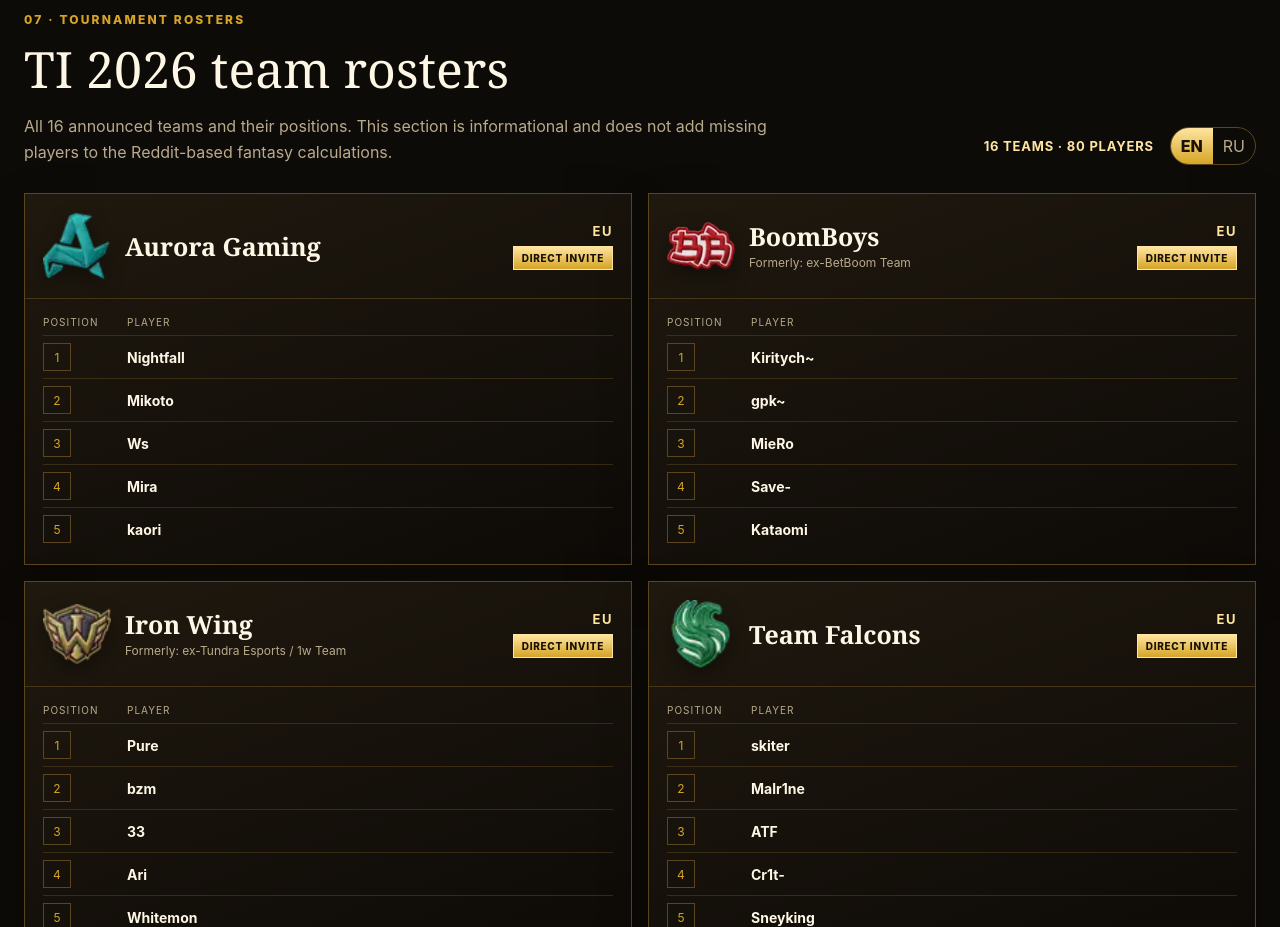
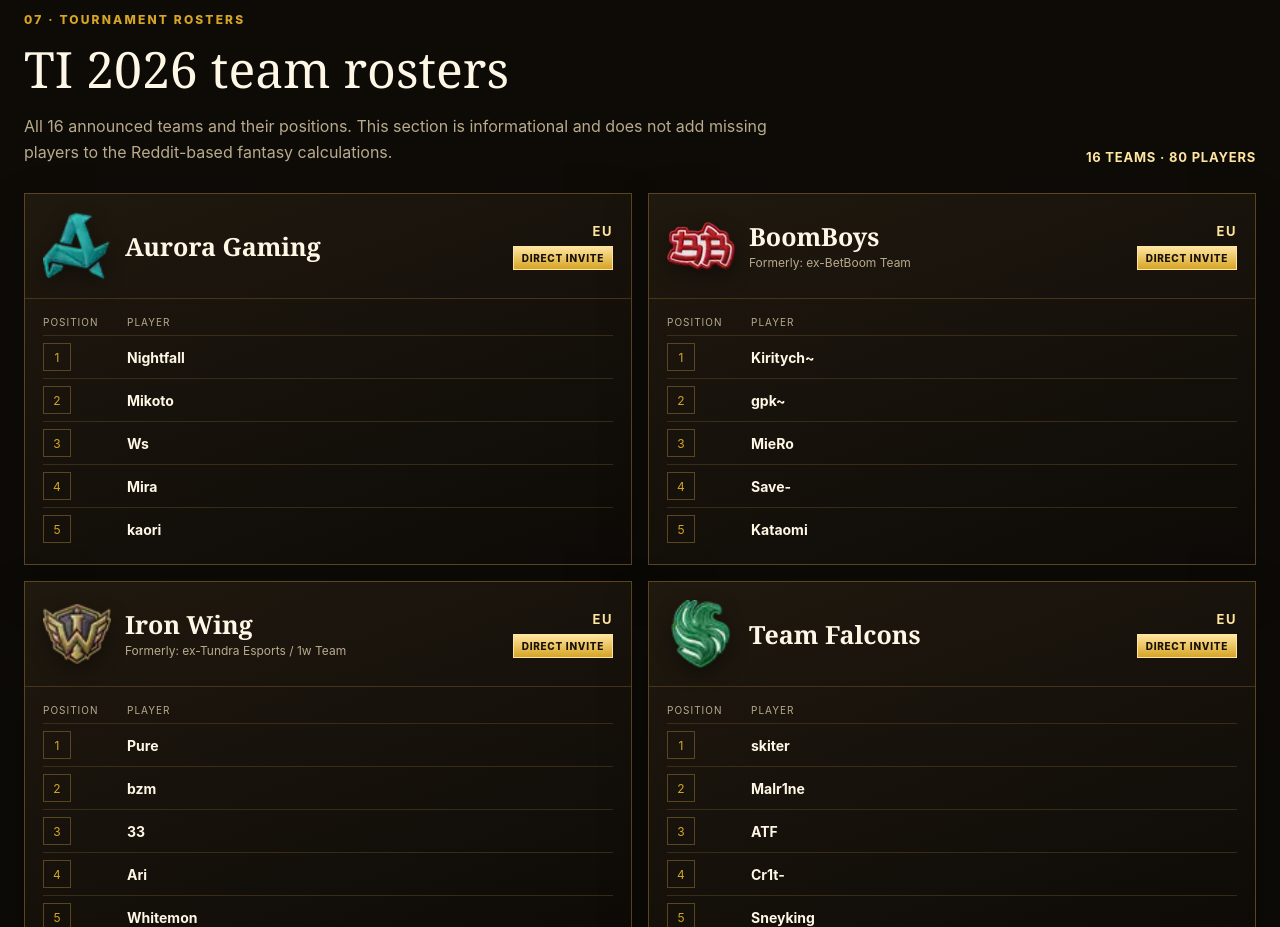
Before and after one commit to Kadadji1/dota2-fantasy-optimizer-2026, a Next.js app: page / in a window 1280 px wide. Shown: the part 8960-9887 px from the top of the page. Built offline with nearby package versions, Linux system fonts and the light colour scheme.

Commit message:
Localize tournament rosters in all four site languages

```diff
--- a/components/Rosters.tsx
+++ b/components/Rosters.tsx
@@ -1,8 +1,8 @@
 "use client";
 
-import { useState } from "react";
+import { useEffect, useState } from "react";
 
-type Language = "en" | "ru";
+type SiteLanguage = "en" | "ru" | "es" | "zh";
 type Team = {
   name: string;
   former: string | null;
@@ -27,36 +27,63 @@ const teams: Team[] = [
   { name: "TEAM VISION", former: null, region: "EU", qualification: "qualifier", players: ["Satanic", "No[o]ne-", "Noticed", "9Class", "Dukalis"] },
   { name: "Team Resilience", former: null, region: "CN", qualification: "qualifier", players: ["YSR-04E", "Echozz", "niu", "planet", "zzq"] },
   { name: "Team Spirit", former: null, region: "EU", qualification: "qualifier", players: ["Yatoro", "Larl", "Collapse", "not me", "rue"] },
-  { name: "Vici Gaming", former: null, region: "CN", qualification: "qualifier", players: ["shiro", "Xm", "Bach", "XinQ", "y`"] },
+  { name: "Vici Gaming", former: null, region: "CN", qualification: "qualifier", players: ["shiro", "Xm", "Bach", "XinQ", "y`"] }
 ];
 
-const copy = {
+const copy: Record<SiteLanguage, {
+  eyebrow: string; title: string; subtitle: string; direct: string; qualifier: string;
+  former: string; position: string; player: string; coverage: string;
+}> = {
   en: {
     eyebrow: "07 · TOURNAMENT ROSTERS",
     title: "TI 2026 team rosters",
     subtitle: "All 16 announced teams and their positions. This section is informational and does not add missing players to the Reddit-based fantasy calculations.",
-    direct: "Direct invite",
-    qualifier: "Qualified",
-    former: "Formerly",
-    position: "Position",
-    player: "Player",
-    coverage: "16 teams · 80 players"
+    direct: "Direct invite", qualifier: "Qualified", former: "Formerly", position: "Position", player: "Player", coverage: "16 teams · 80 players"
   },
   ru: {
     eyebrow: "07 · СОСТАВЫ ТУРНИРА",
     title: "Составы команд TI 2026",
     subtitle: "Все 16 заявленных команд и позиции игроков. Этот раздел справочный и не добавляет отсутствующих игроков в расчёты по датасету Reddit.",
-    direct: "Прямое приглашение",
-    qualifier: "Через квалификацию",
-    former: "Ранее",
-    position: "Позиция",
-    player: "Игрок",
-    coverage: "16 команд · 80 игроков"
+    direct: "Прямое приглашение", qualifier: "Через квалификацию", former: "Ранее", position: "Позиция", player: "Игрок", coverage: "16 команд · 80 игроков"
+  },
+  es: {
+    eyebrow: "07 · PLANTILLAS DEL TORNEO",
+    title: "Plantillas de los equipos de TI 2026",
+    subtitle: "Los 16 equipos anunciados y las posiciones de sus jugadores. Esta sección es informativa y no añade jugadores ausentes a los cálculos Fantasy basados en el conjunto de datos.",
+    direct: "Invitación directa", qualifier: "Clasificado", former: "Anteriormente", position: "Posición", player: "Jugador", coverage: "16 equipos · 80 jugadores"
+  },
+  zh: {
+    eyebrow: "07 · 赛事阵容",
+    title: "TI 2026 战队阵容",
+    subtitle: "全部 16 支已公布战队及选手位置。本板块仅供参考，不会把数据集中缺失的选手加入 Fantasy 计算。",
+    direct: "直邀", qualifier: "预选赛晋级", former: "原战队", position: "位置", player: "选手", coverage: "16 支战队 · 80 名选手"
   }
-} as const;
+};
+
+function readLanguage(): SiteLanguage {
+  if (typeof window === "undefined") return "en";
+  const saved = window.localStorage.getItem("site-language") as SiteLanguage | null;
+  return saved && ["en", "ru", "es", "zh"].includes(saved) ? saved : "en";
+}
 
 export default function Rosters() {
-  const [language, setLanguage] = useState<Language>("en");
+  const [language, setLanguage] = useState<SiteLanguage>("en");
+
+  useEffect(() => {
+    setLanguage(readLanguage());
+    const onLanguage = (event: Event) => {
+      const custom = event as CustomEvent<{ language?: SiteLanguage }>;
+      if (custom.detail?.language && copy[custom.detail.language]) setLanguage(custom.detail.language);
+      else setLanguage(readLanguage());
+    };
+    window.addEventListener("site-language-change", onLanguage);
+    window.addEventListener("storage", onLanguage);
+    return () => {
+      window.removeEventListener("site-language-change", onLanguage);
+      window.removeEventListener("storage", onLanguage);
+    };
+  }, []);
+
   const t = copy[language];
 
   return (
@@ -67,13 +94,7 @@ export default function Rosters() {
           <h2>{t.title}</h2>
           <p>{t.subtitle}</p>
         </div>
-        <div className="rosters-tools">
-          <strong>{t.coverage}</strong>
-          <div className="language-switch">
-            <button className={language === "en" ? "active" : ""} onClick={() => setLanguage("en")}>EN</button>
-            <button className={language === "ru" ? "active" : ""} onClick={() => setLanguage("ru")}>RU</button>
-          </div>
-        </div>
+        <div className="rosters-tools"><strong>{t.coverage}</strong></div>
       </div>
 
       <div className="rosters-grid">
```
